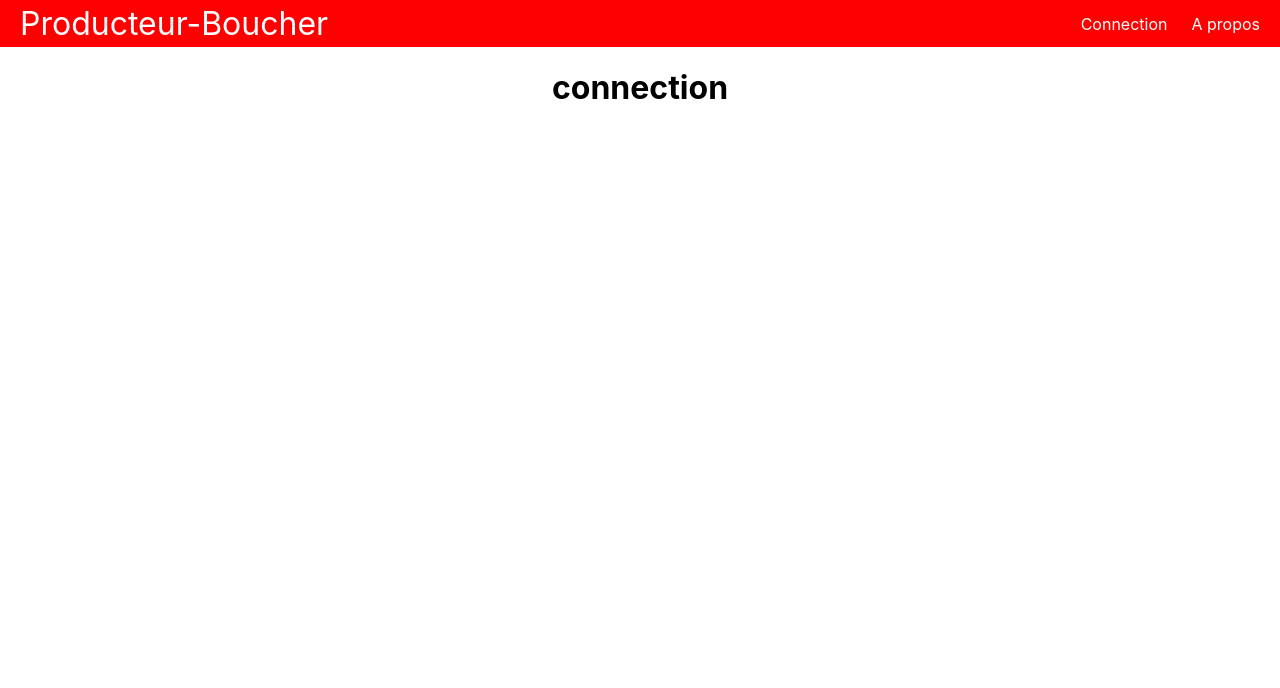
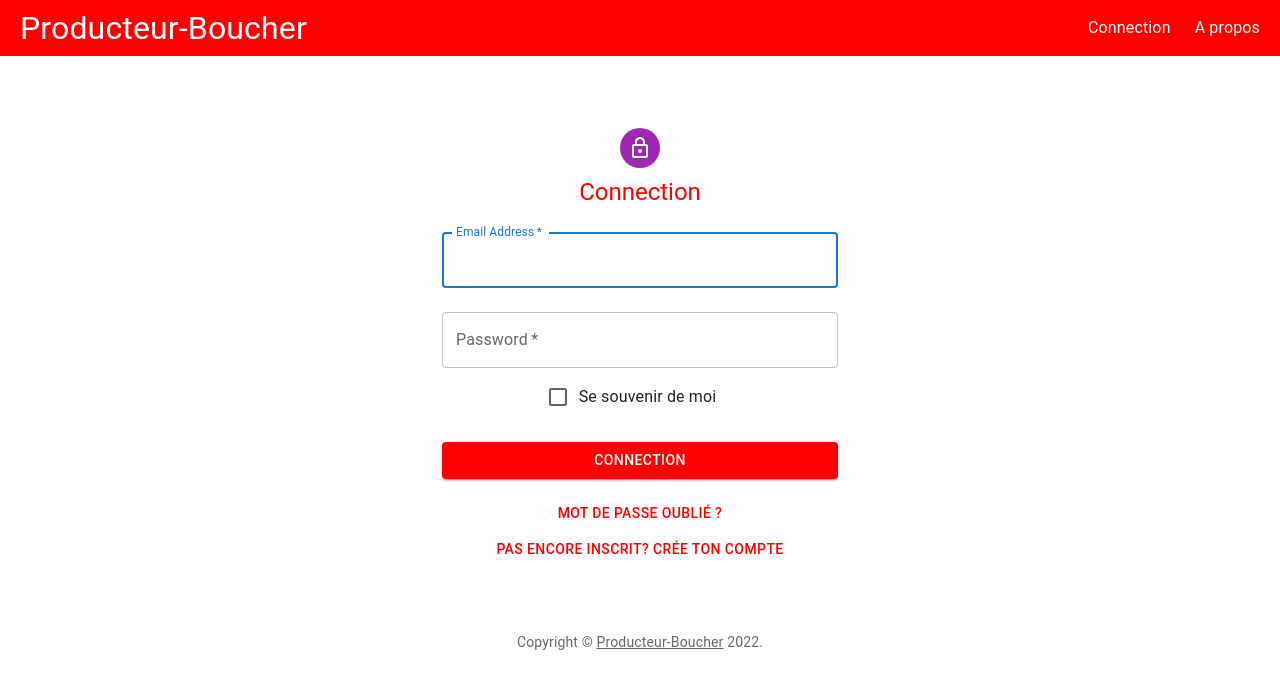
Before and after one commit to kkevin203/appli-boucher, a React (Create React App) app: page /Connection in a window 1280 px wide. Shown: the top 688 px of the page. Built offline with nearby package versions, Linux system fonts and the light colour scheme.

Commit message:
connection

```diff
--- a/package.json
+++ b/package.json
@@ -11,6 +11,7 @@
     "@testing-library/jest-dom": "^5.16.5",
     "@testing-library/react": "^13.3.0",
     "@testing-library/user-event": "^13.5.0",
+    "material-ui": "^1.0.0-beta.47",
     "parcel": "^2.7.0",
     "react": "^18.2.0",
     "react-dom": "^18.2.0",
--- a/src/components/card.js
+++ b/src/components/card.js
@@ -27,7 +27,7 @@
   }),
 }));
 
-export default function RecipeReviewCard() {
+export default function RecipeReviewCard(props) {
   const [expanded, setExpanded] = React.useState(false);
   const handleExpandClick = () => {
     setExpanded(!expanded);
@@ -52,8 +52,7 @@
       <CardMedia component="img" height="194" image={Logo} alt="éleveur" />
       <CardContent>
         <Typography variant="body2" color="text.secondary">
-          Nous vous mettons en contact avec les bouchers de votre régions pour
-          un circuit extra cours .
+          {props.description}
         </Typography>
       </CardContent>
       <CardActions disableSpacing>
--- a/src/pages/Home.js
+++ b/src/pages/Home.js
@@ -1,6 +1,17 @@
+import Grid from '@mui/material/Grid';
+
 import RecipeReviewCard from '../components/card';
 const MyCard = RecipeReviewCard;
 
 export default function Home() {
-  return <MyCard />; // <h1>Home</h1>
+  return <>
+  <Grid container spacing={2}>
+  <Grid item xs={6}>
+    <MyCard description="dsqsfsd" />
+    </Grid>
+    <Grid item xs={6}>
+      <MyCard description="dsqsfsd" />
+  </Grid>
+  </Grid>
+  </> ; // <h1>Home</h1>
 }
--- a/src/pages/connection.js
+++ b/src/pages/connection.js
@@ -1,3 +1,119 @@
-export default function connection() {
-  return <h1>connection</h1>;
+import * as React from 'react';
+import Avatar from '@mui/material/Avatar';
+import Button from '@mui/material/Button';
+import CssBaseline from '@mui/material/CssBaseline';
+import TextField from '@mui/material/TextField';
+import FormControlLabel from '@mui/material/FormControlLabel';
+import Checkbox from '@mui/material/Checkbox';
+import Link from '@mui/material/Link';
+
+import Box from '@mui/material/Box';
+import LockOutlinedIcon from '@mui/icons-material/LockOutlined';
+import Typography from '@mui/material/Typography';
+import Container from '@mui/material/Container';
+import { createTheme, ThemeProvider } from '@mui/material/styles';
+
+ const SiteName = "Producteur-Boucher"
+const domaineName = "http://localhost:3000/"
+
+function Copyright(props) {
+  return (
+    <Typography variant="body2" color="text.secondary" align="center" {...props}>
+      {'Copyright © '}
+      <Link color="inherit" href={domaineName}>
+      {SiteName}
+      </Link>{' '}
+      {new Date().getFullYear()}
+      {'.'}
+    </Typography>
+  );
 }
+
+const { palette } = createTheme();
+const { augmentColor } = palette;
+const createColor = (mainColor) => augmentColor({ color: { main: mainColor } });
+const theme = createTheme({
+  palette: {
+    anger: createColor('#F40B27'),
+    apple: createColor('#5DBA40'),
+    steelBlue: createColor('#5C76B7'),
+    green: createColor('##32CD32'),
+    red: createColor('#ff0000'),
+  },
+});
+
+export default function Connection() {
+  const handleSubmit = (event) => {
+    event.preventDefault();
+    const data = new FormData(event.currentTarget);
+    console.log({
+      email: data.get('email'),
+      password: data.get('password'),
+    });
+  };
+
+  return (
+    <ThemeProvider theme={theme}>
+      <Container component="main" maxWidth="xs">
+        <CssBaseline />
+        <Box
+          sx={{
+            marginTop: 8,
+            display: 'flex',
+            flexDirection: 'column',
+            alignItems: 'center',
+          }}
+        >
+          <Avatar sx={{ m: 1, bgcolor: 'secondary.main' }}>
+            <LockOutlinedIcon />
+          </Avatar>
+          <Typography component="h1" variant="h5" style={{color:"red"}}>
+            Connection
+          </Typography>
+          <Box component="form" onSubmit={handleSubmit} noValidate sx={{ mt: 1 }}>
+            <TextField
+              margin="normal"
+              required
+              fullWidth
+              id="email"
+              label="Email Address"
+              name="email"
+              autoComplete="email"
+              autoFocus
+            />
+            <TextField
+              margin="normal"
+              required
+              fullWidth
+              name="password"
+              label="Password"
+              type="password"
+              id="password"
+              autoComplete="current-password"
+            />
+            <FormControlLabel
+              control={<Checkbox value="remember" color="red" />}
+              label="Se souvenir de moi"
+            />
+            <Button
+              color = "red"
+              type="submit"
+              fullWidth
+              variant="contained"
+              sx={{ mt: 3, mb: 2 }}
+            >
+              CONNECTION
+            </Button>
+              <Button color='red' href="/" component={Link}>
+              {"Mot de passe oublié ?"}
+              </Button>
+              <Button color='red' href="/" component={Link}>
+              {"Pas encore inscrit? Crée ton compte"}
+              </Button>
+          </Box>
+        </Box>
+        <Copyright sx={{ mt: 8, mb: 4 }} />
+      </Container>
+    </ThemeProvider>
+  );
+}
```
Also changed, not shown: 1 other file (tests, documents, lock files or other folders).
